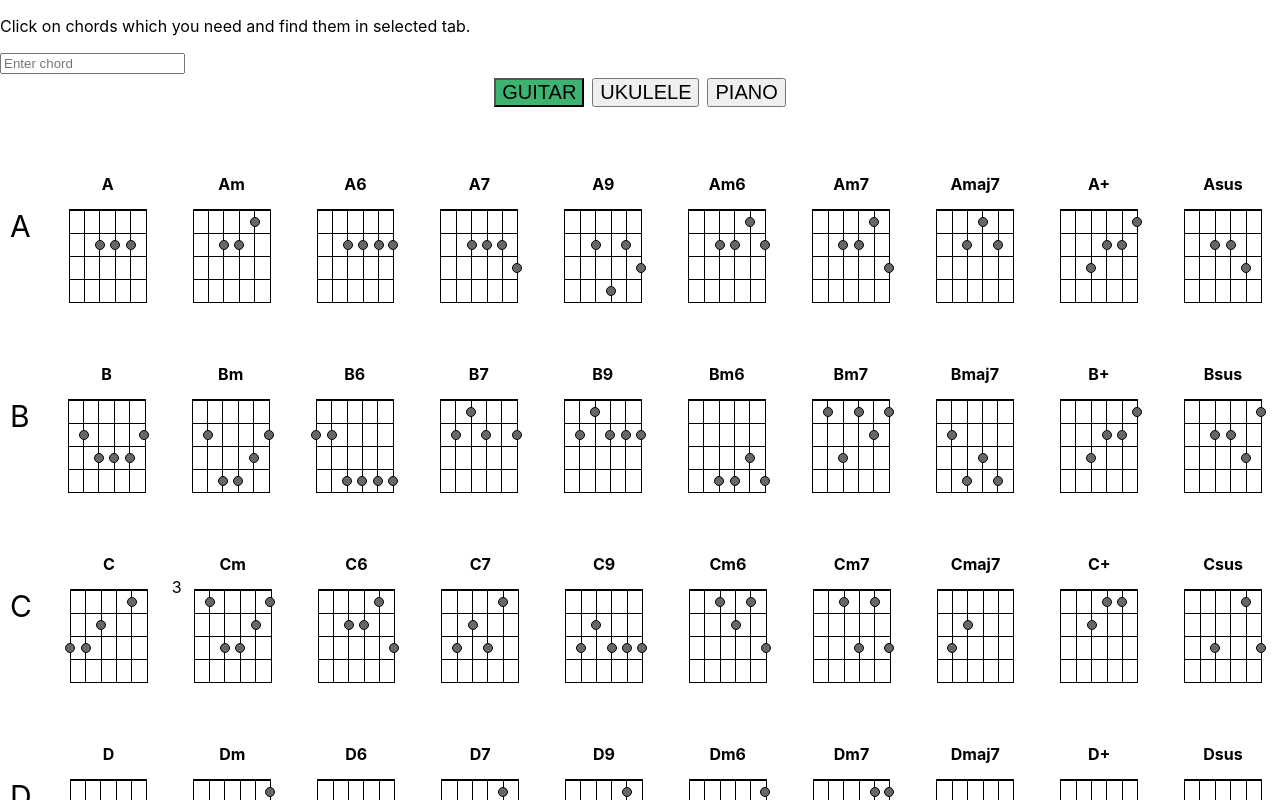
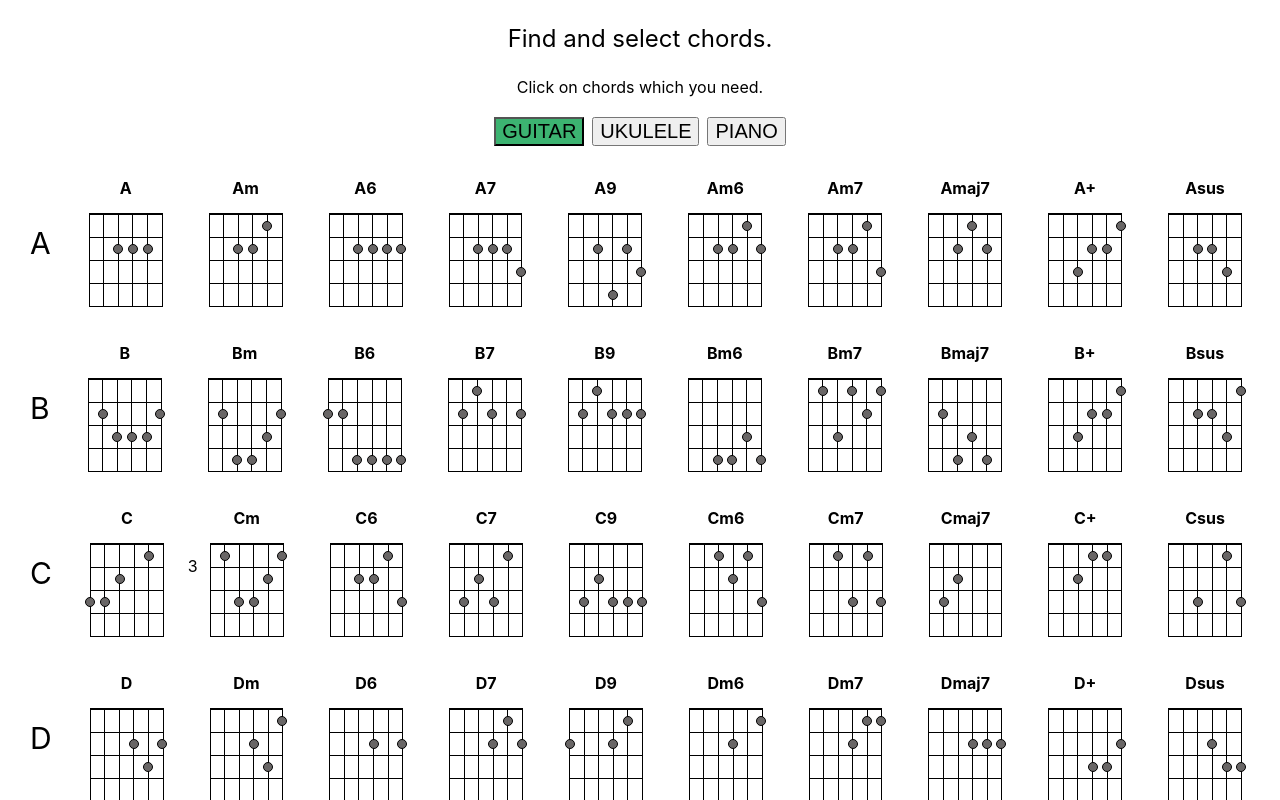
Before and after one commit to SVladikO/music_choird, a React (Create React App) app: page / in a window 1280 px wide. Shown: the top 800 px of the page. Built offline with nearby package versions, Linux system fonts and the light colour scheme.

Commit message:
Added UI improvements

```diff
--- a/public/index.html
+++ b/public/index.html
@@ -7,7 +7,7 @@
     <meta name="theme-color" content="#000000" />
     <meta
       name="description"
-      content="Web site created using create-react-app"
+      content="Guitar chords. Ukulele chords. Piano chords. You can switch between different instruments."
     />
     <link rel="apple-touch-icon" href="%PUBLIC_URL%/logo192.png" />
     <!--
@@ -24,7 +24,7 @@
       work correctly both with client-side routing and a non-root public URL.
       Learn how to configure a non-root public URL by running `npm run build`.
     -->
-    <title>React App</title>
+    <title>Instrument chords</title>
   </head>
   <body>
     <noscript>You need to enable JavaScript to run this app.</noscript>
--- a/src/App.css
+++ b/src/App.css
@@ -2,7 +2,11 @@
   text-align: center;
   padding: 10px;
   display: flex;
+  justify-content: center;
   gap: 30px;
+  /*width: 1000px;*/
+  /*margin: 0 auto;*/
+  /*border: solid 1px red;*/
 }
 
 .Tabs button {
@@ -17,9 +21,17 @@
   position: sticky;
   top: 0;
   z-index: 1;
-
 }
 
+.tab-content {
+  padding: 10px 20px;
+}
+.selected-chords-wrapper {
+  border: solid 3px green;
+  border-radius: 10px;
+  /*padding: 30px;*/
+  /*margin: 0 10px;*/
+}
 .selected-tab {
   background: mediumseagreen;
 }
@@ -27,6 +39,9 @@
   maring: 10px 0 0;
 }
 
+.intro {
+  font-size: 24px;
+}
 .center-content {
   display: flex;
   justify-content: center;
--- a/src/App.js
+++ b/src/App.js
@@ -37,6 +37,7 @@ function App() {
     const [selectedChords, setSelectedChords] = useState([]);
 
     const selectChord = chord => setSelectedChords([...selectedChords, chord]);
+    const deleteChord = chord => setSelectedChords([...selectedChords.filter(c => c !== chord)]);
 
     const renderChords = (chord, externalProps = {}) => (
         <div className="App">
@@ -46,6 +47,7 @@ function App() {
                     key={d.name}
                     chord={d}
                     onChordSelect={selectChord}
+                    onChordDelete={deleteChord}
                     {...externalProps}
                 />)}
         </div>
@@ -85,29 +87,43 @@ function App() {
     }
 
     const renderSelectedChords = () => {
+        if (!selectedChords.length) {
+            return;
+        }
+
+        return (
+            <div className='selected-chords-wrapper'>
+                {getContent()}
+            </div>
+        )
+
+        function getContent() {
             let chords;
 
             switch (selectedTab) {
                 case INSTRUMENT_TYPE.GUITAR:
                     chords = selectedChords.map(chordName => ({name: chordName, notes: guitarChordsObj[chordName]}))
-                return renderChords({chords}, {showString6: true, showString5: true});
+                    return renderChords({chords}, {showString6: true, showString5: true, isSelected: true});
 
                 case INSTRUMENT_TYPE.UKULELE:
                     chords = selectedChords.map(chordName => ({name: chordName, notes: ukuleleChordsObj[chordName]}))
-                return renderChords({chords});
+                    return renderChords({chords}, {isSelected: true});
                 case INSTRUMENT_TYPE.PIANO:
-                return <div>empty</div>
+                    return <div></div>
+            }
         }
     }
 
     return (
         <>
-            <p>Click on chords which you need and find them in selected tab.</p>
-            <input placeholder={"Enter chord"}/>
+            <p className="center-content intro">Find and select chords.</p>
+            <p className="center-content">Click on chords which you need.</p>
             {renderTabs()}
+            {/*<div>{selectedChords.map(c => <span>{c}</span>)}</div>*/}
+            <div className="tab-content">
                 {renderSelectedChords()}
-            <div>{selectedChords.map(c => <span>{c}</span>)}</div>
                 {renderTabContent()}
+            </div>
         </>
     )
 }
--- a/src/components/chord/chord.style.js
+++ b/src/components/chord/chord.style.js
@@ -17,23 +17,34 @@ export const Wrapper = styled.div`
     padding: 6px;
 
     &:hover {
-        border: solid 2px darkgreen;
-        background: mediumseagreen;
+        border: ${p => !p.isSelected ? 'solid 2px darkgreen' : ''};
+        background: ${p => !p.isSelected ? 'mediumseagreen' : ''};
         cursor: pointer;
     }
 `;
 
+export const DeleteIcon = styled.div`
+    position: absolute;
+    right: 0px;
+    color: #a8a7a7;
+    border: solid 1px #a8a7a7;
+    width: 20px;
+    height: 20px;
+    border-radius: 50%;
+}
+`;
 export const ChordName = styled.div`
     font-size: 16px;
     font-weight: bold;
     display: flex;
     justify-content: center;
-    padding: 25px 10px 15px;
+    padding: 0 10px 15px;
 `;
 
 export const Table = styled.table`
     ${tableStyle};
     border-top: solid 2px black;
+    background: ${p => p.isSelected ? '#ffd800' : ''};
 `;
 
 export const Tr = styled.tr`
--- a/src/components/guitar-chord/guitar-chord.js
+++ b/src/components/guitar-chord/guitar-chord.js
@@ -1,4 +1,4 @@
-import {Wrapper, ChordName, Table, Tr, Td, Dot, LastDot, LadNumber} from '../chord/chord.style.js';
+import {Wrapper, DeleteIcon, ChordName, Table, Tr, Td, Dot, LastDot, LadNumber} from '../chord/chord.style.js';
 
 export default function GuitarChord(props) {
     const renderRow = notes => {
@@ -18,10 +18,17 @@ export default function GuitarChord(props) {
     }
 
     return (
-        <Wrapper onClick={() => props.onChordSelect(props.chord.name)}>
+        <Wrapper
+            isSelected={props.isSelected}
+            onClick={() =>  !props.isSelected && props.onChordSelect(props.chord.name)}
+        >
+            {props.isSelected && <DeleteIcon onClick={e => {
+                e.stopPropagation();
+                props.onChordDelete(props.chord.name)
+            }}>X</DeleteIcon>}
             <ChordName>{props.chord.name}</ChordName>
             <LadNumber>{props.chord.ladNumber}</LadNumber>
-            <Table>
+            <Table isSelected={props.isSelected}>
                 {props.chord.notes.map(n=> renderRow(n))}
             </Table>
         </Wrapper>
```
Lines whose indentation alone changed are shown as unchanged.
